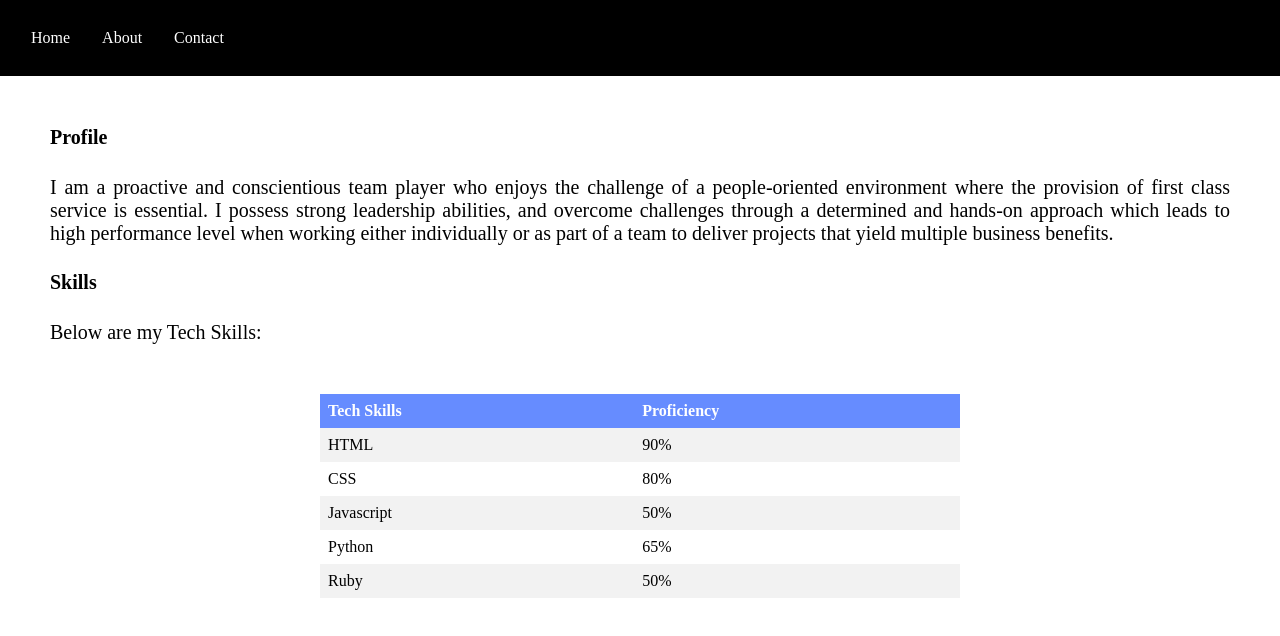
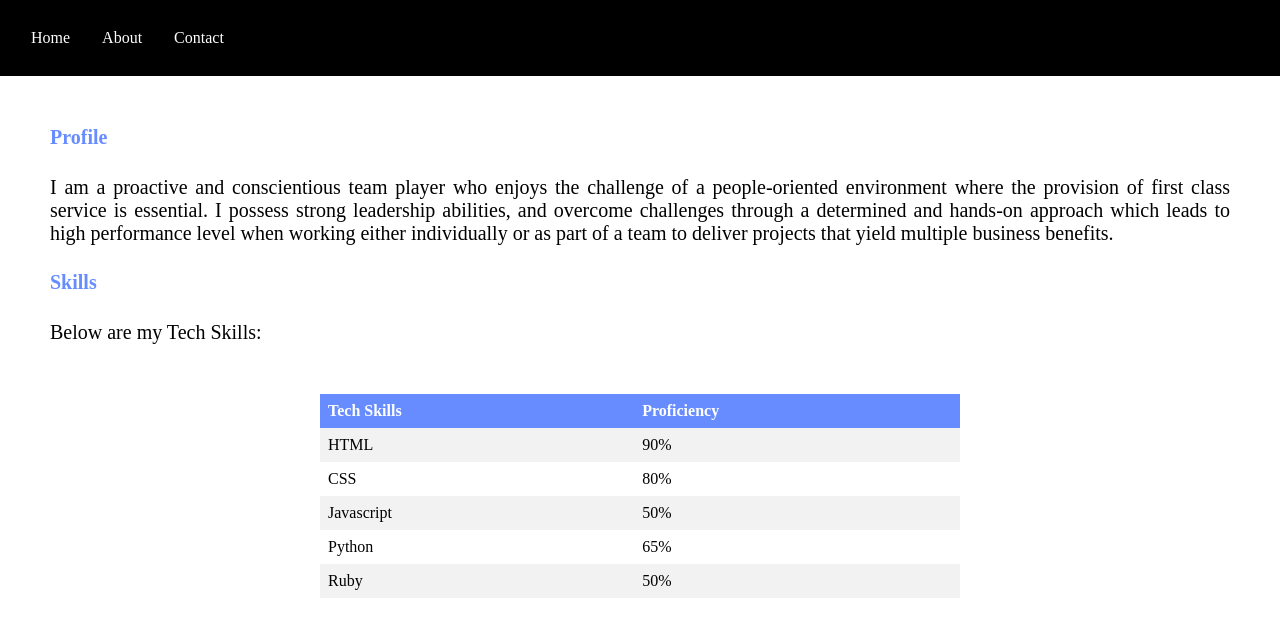
Before and after one commit to elohor/elohor.github.io, a plain HTML site: page about.html in a window 1280 px wide. Drawn offline with Linux system fonts and the light colour scheme.

Commit message:
styled header

```diff
--- a/style.css
+++ b/style.css
@@ -8,6 +8,9 @@ body {
 	/*background-size: cover;*/
 	background-size: cover;
     height: 675px;
+}
+h4 {
+    color:#668cff;
 }
 ul {
     list-style-type: none;
```
